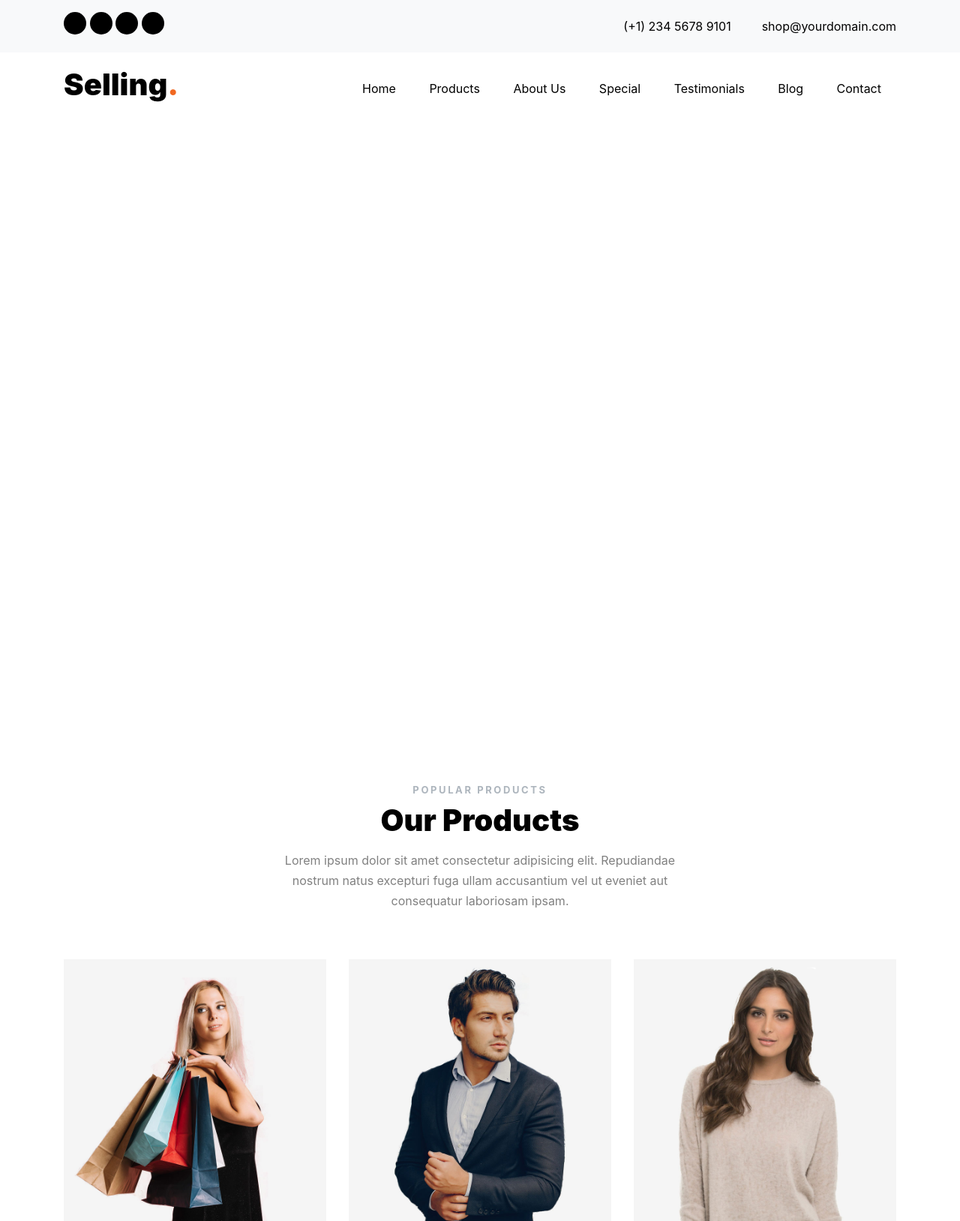
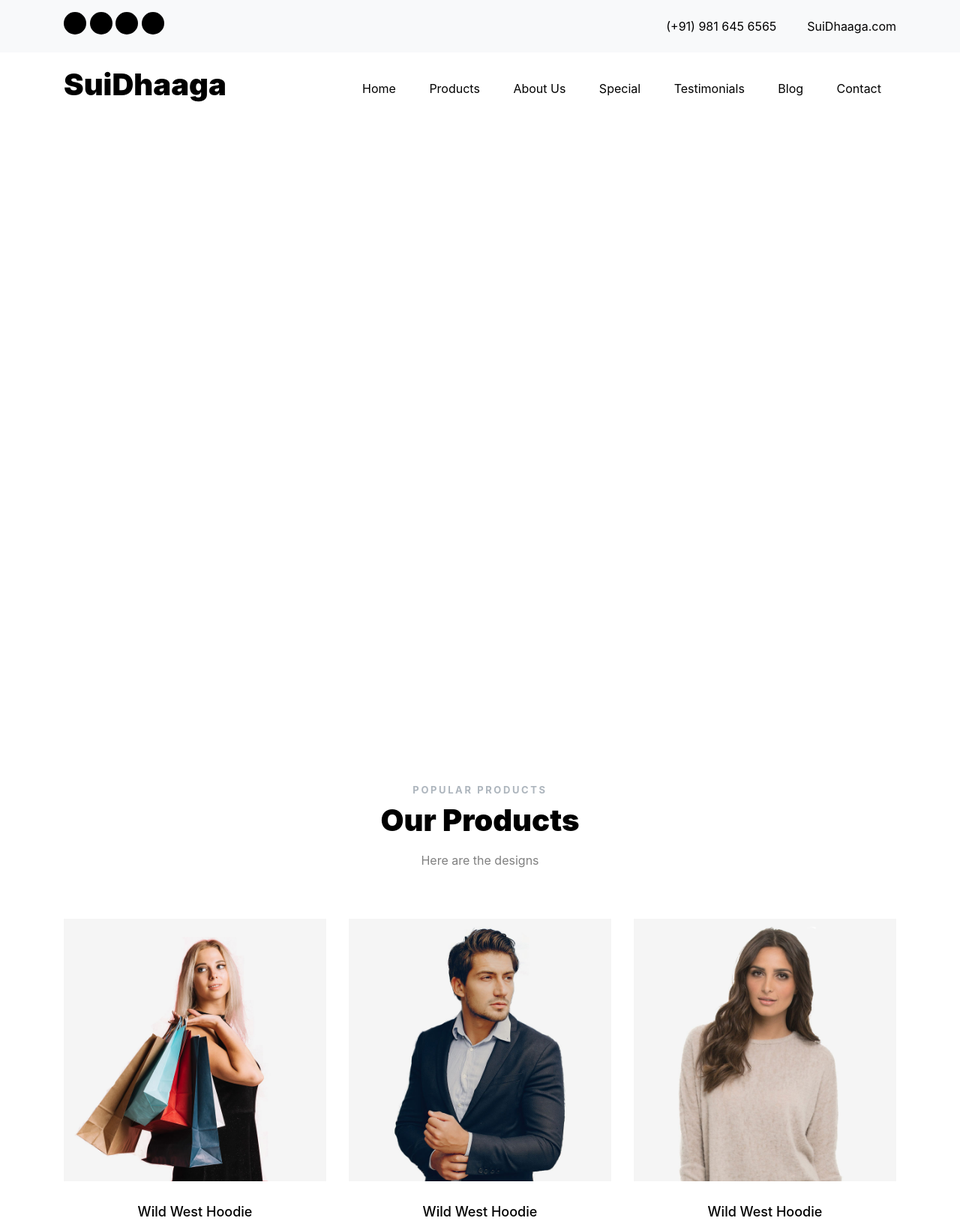
Before and after one commit to paritosh-34/nt, a Flask app: page / in a window 1280 px wide. Shown: the top 1628 px of the page at 75% size. Run offline with Flask 2, Linux system fonts and the light colour scheme; some libraries are stand-ins or nearby versions; some web fonts are replaced.

Commit message:
changed the title to official tiitle

```diff
--- a/main.py
+++ b/main.py
@@ -1,9 +1,9 @@
 from flask import Flask, render_template, redirect, request
-from flask_pymongo import PyMongo
+#from flask_pymongo import PyMongo
 
 app = Flask(__name__)
-app.config['MONGO_URI'] = 'mongodb://localhost/nt'
-mongo = PyMongo(app)
+#app.config['MONGO_URI'] = 'mongodb://localhost/nt'
+#mongo = PyMongo(app)
 
 
 @app.route('/')
@@ -16,7 +16,7 @@
     if request.method == 'POST':
         email = request.form.get('email')
         passw = request.form.get('pass')
-        result = mongo.db.nt.find_one({"passw": passw, "email": email})
+       # result = mongo.db.nt.find_one({"passw": passw, "email": email})
     return render_template('login.html')
 
 
--- a/templates/index.html
+++ b/templates/index.html
@@ -1,7 +1,7 @@
 <!DOCTYPE html>
 <html lang="en">
   <head>
-    <title>Selling &mdash; Website by Colorlib</title>
+    <title>SuiDhaaga</title>
     <meta charset="utf-8">
     <meta name="viewport" content="width=device-width, initial-scale=1, shrink-to-fit=no">
 
@@ -53,8 +53,8 @@
           </div>
           <div class="col-6">
             <p class="mb-0 float-right">
-              <span class="mr-3"><a href="tel://#"> <span class="icon-phone mr-2" style="position: relative; top: 2px;"></span><span class="d-none d-lg-inline-block text-black">(+1) 234 5678 9101</span></a></span>
-              <span><a href="#"><span class="icon-envelope mr-2" style="position: relative; top: 2px;"></span><span class="d-none d-lg-inline-block text-black">shop@yourdomain.com</span></a></span>
+              <span class="mr-3"><a href="tel://#"> <span class="icon-phone mr-2" style="position: relative; top: 2px;"></span><span class="d-none d-lg-inline-block text-black">(+91) 981 645 6565 </span></a></span>
+              <span><a href="#"><span class="icon-envelope mr-2" style="position: relative; top: 2px;"></span><span class="d-none d-lg-inline-block text-black">SuiDhaaga.com</span></a></span>
             </p>
 
           </div>
@@ -68,7 +68,7 @@
         <div class="row align-items-center">
 
           <div class="col-6 col-xl-2">
-            <h1 class="mb-0 site-logo"><a href="index.html" class="text-black mb-0">Selling<span class="text-primary">.</span> </a></h1>
+            <h1 class="mb-0 site-logo"><a href="index.html" class="text-black mb-0">SuiDhaaga<span class="text-primary"></span> </a></h1>
           </div>
           <div class="col-12 col-md-10 d-none d-xl-block">
             <nav class="site-navigation position-relative text-right" role="navigation">
@@ -104,7 +104,7 @@
             <div class="row mb-4">
               <div class="col-md-7">
                 <h1>Shop With Us</h1>
-                <p class="mb-5 lead">Lorem ipsum dolor sit amet consectetur adipisicing elit. Laboriosam assumenda ea quo cupiditate facere deleniti fuga officia.</p>
+                <p class="mb-5 lead">lets begin your shop</p>
                 <div>
                   <a href="#" class="btn btn-white btn-outline-white py-3 px-5 rounded-0 mb-lg-0 mb-2 d-block d-sm-inline-block">Shop Now</a>
                   <a href="#" class="btn btn-white py-3 px-5 rounded-0 d-block d-sm-inline-block">Club Membership</a>
@@ -124,7 +124,7 @@
           <div class="col-md-6 text-center">
             <h3 class="section-sub-title">Popular Products</h3>
             <h2 class="section-title mb-3">Our Products</h2>
-            <p>Lorem ipsum dolor sit amet consectetur adipisicing elit. Repudiandae nostrum natus excepturi fuga ullam accusantium vel ut eveniet aut consequatur laboriosam ipsam.</p>
+            <p>Here are the designs</p>
           </div>
         </div>
         <div class="row">
```
